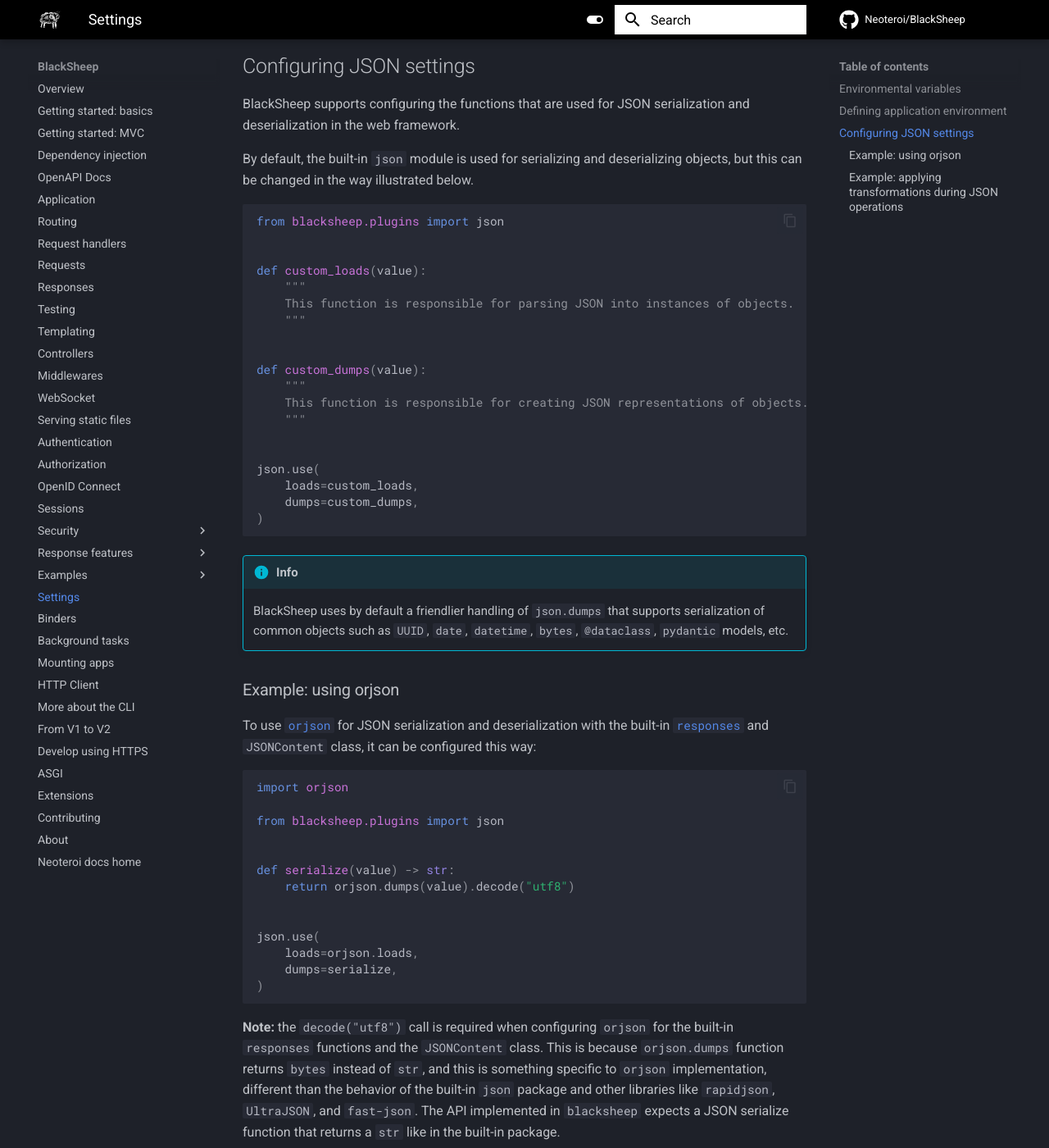
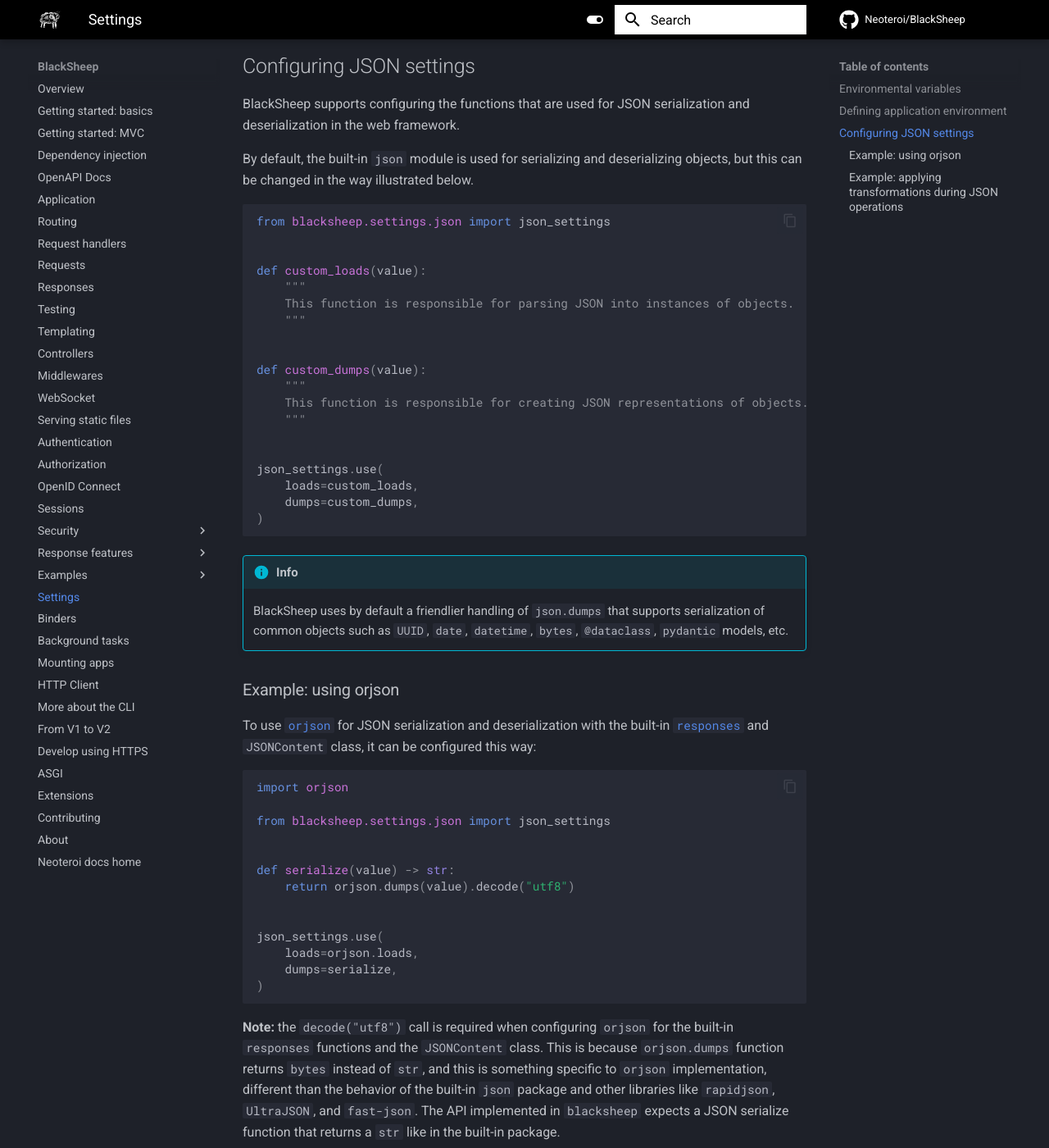
Before and after one commit to Neoteroi/BlackSheep-Docs, an MkDocs documentation site: the page built from docs/settings.md, in a window 1280 px wide and 1400 px high, scrolled down 1813 px. Shown: the whole window at 82% size. Built offline with MkDocs 1.6.1 and Material for MkDocs 9.7.7, drawn with Linux system fonts in a browser that asks for light colours; comment, search, counter and statistics services are not loaded; some of the changed text lies outside the part shown.

Commit message:
Align JSON settings to v2 changes (#34)
In v2 we should use `json_settings` from `blacksheep.settings.json`
    instead of `json_plugin` from `blacksheep.plugins`

````diff
--- a/docs/settings.md
+++ b/docs/settings.md
@@ -66,7 +66,7 @@
 deserializing objects, but this can be changed in the way illustrated below.
 
 ```python
-from blacksheep.plugins import json
+from blacksheep.settings.json import json_settings
 
 
 def custom_loads(value):
@@ -81,7 +81,7 @@
     """
 
 
-json.use(
+json_settings.use(
     loads=custom_loads,
     dumps=custom_dumps,
 )
@@ -101,14 +101,14 @@
 ```python
 import orjson
 
-from blacksheep.plugins import json
+from blacksheep.settings.json import json_settings
 
 
 def serialize(value) -> str:
     return orjson.dumps(value).decode("utf8")
 
 
-json.use(
+json_settings.use(
     loads=orjson.loads,
     dumps=serialize,
 )
@@ -156,7 +156,7 @@
 import json
 from typing import Any
 
-from blacksheep.plugins import json as json_plugin
+from blacksheep.settings.json import json_settings
 from essentials.json import dumps
 
 
@@ -188,7 +188,7 @@
     return default_json_dumps(value)
 
 
-json_plugin.use(
+json_settings.use(
     loads=custom_loads,
     dumps=custom_dumps,
 )
````
